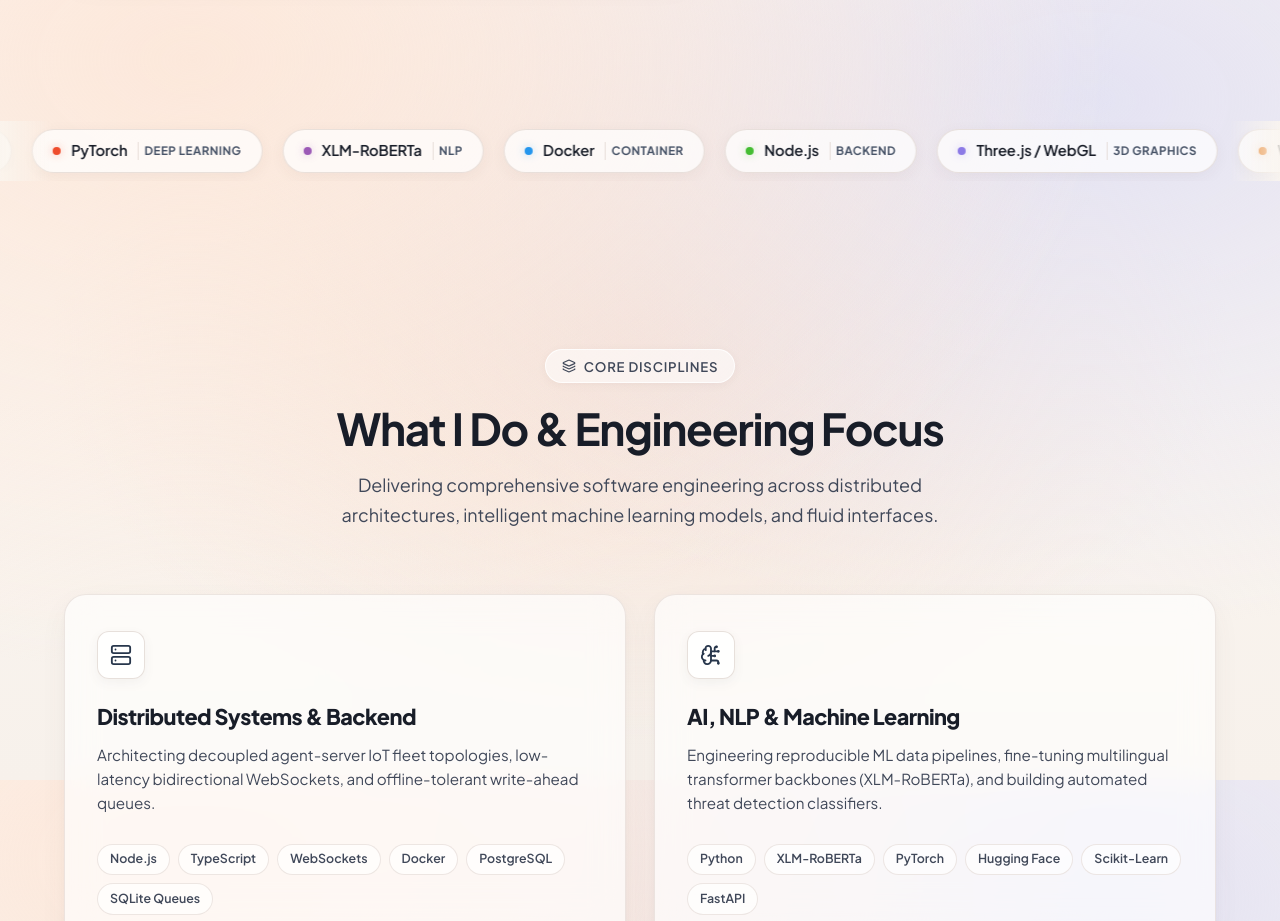
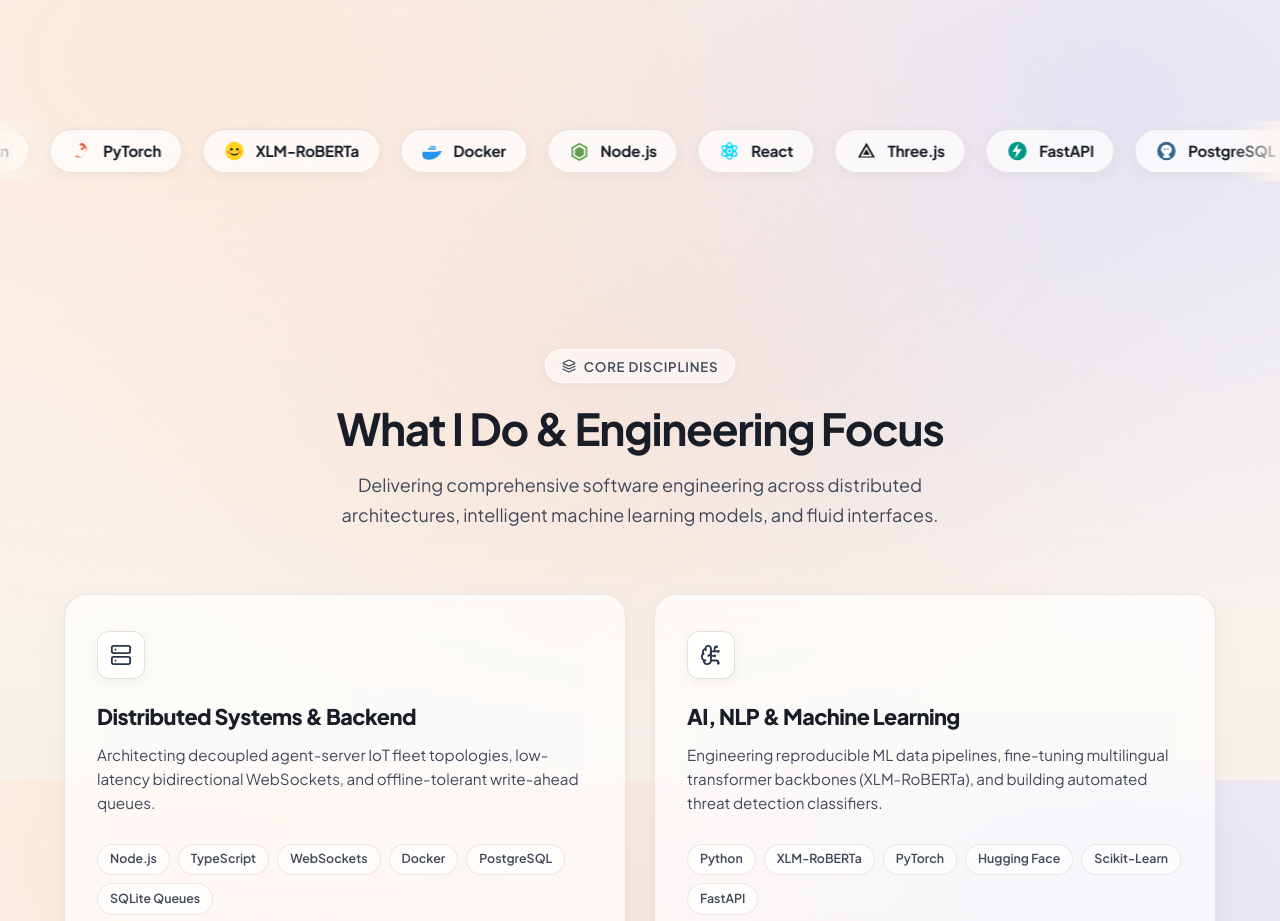
Before and after one commit to 01aptx01/Portfolio-Website, a Next.js app: page / in a window 1280 px wide. Shown: the part 1620-2541 px from the top of the page. Built offline with nearby package versions, Linux system fonts and the light colour scheme.

Commit message:
feat(marquee): use authentic brand vector logos and clean tech names

```diff
--- a/src/components/TechMarquee.module.css
+++ b/src/components/TechMarquee.module.css
@@ -68,33 +68,30 @@
 
 .techPill:hover {
   background: #ffffff;
-  border-color: rgba(238, 155, 124, 0.8);
+  border-color: rgba(238, 155, 124, 0.85);
   transform: translateY(-2px);
   box-shadow: 0 8px 24px rgba(70, 60, 55, 0.1);
 }
 
-.techDot {
-  width: 8px;
-  height: 8px;
-  border-radius: 50%;
+.techLogo {
+  display: inline-flex;
+  align-items: center;
+  justify-content: center;
+  width: 22px;
+  height: 22px;
   flex-shrink: 0;
+  transition: transform 0.25s var(--ease-spring);
+}
+
+.techPill:hover .techLogo {
+  transform: scale(1.18);
 }
 
 .techName {
-  font-size: 0.925rem;
-  font-weight: 600;
+  font-size: 0.95rem;
+  font-weight: 650;
   color: var(--text-primary);
-  letter-spacing: -0.01em;
-}
-
-.techCategory {
-  font-size: 0.725rem;
-  font-weight: 700;
-  text-transform: uppercase;
-  letter-spacing: 0.04em;
-  color: var(--text-muted);
-  padding-left: 0.35rem;
-  border-left: 1px solid rgba(216, 203, 196, 0.6);
+  letter-spacing: -0.015em;
 }
 
 /* Subtle gradient edge fades */
--- a/src/components/TechMarquee.tsx
+++ b/src/components/TechMarquee.tsx
@@ -1,27 +1,227 @@
+import React from "react";
 import styles from "./TechMarquee.module.css";
 
 interface TechItem {
   name: string;
-  category: string;
-  color: string;
+  logo: React.ReactNode;
 }
 
 const techItems: TechItem[] = [
-  { name: "TypeScript", category: "Core", color: "#3178c6" },
-  { name: "Next.js 14", category: "Full-Stack", color: "#181d28" },
-  { name: "Python", category: "Data & AI", color: "#3776ab" },
-  { name: "PyTorch", category: "Deep Learning", color: "#ee4c2c" },
-  { name: "XLM-RoBERTa", category: "NLP", color: "#9b59b6" },
-  { name: "Docker", category: "Container", color: "#2496ed" },
-  { name: "Node.js", category: "Backend", color: "#44bd32" },
-  { name: "Three.js / WebGL", category: "3D Graphics", color: "#8c7ae6" },
-  { name: "WebSockets", category: "Real-Time", color: "#e67e22" },
-  { name: "PostgreSQL", category: "Relational DB", color: "#336791" },
-  { name: "FastAPI", category: "REST Services", color: "#009688" },
-  { name: "Scikit-Learn", category: "ML Security", color: "#e84118" },
-  { name: "Redis", category: "Cache / Queue", color: "#c0392b" },
-  { name: "React", category: "Frontend", color: "#00a8ff" },
-  { name: "Linux & Git", category: "Infrastructure", color: "#f39c12" },
+  {
+    name: "TypeScript",
+    logo: (
+      <svg viewBox="0 0 24 24" width="20" height="20" aria-hidden="true">
+        <rect width="24" height="24" rx="4" fill="#3178C6" />
+        <path
+          fill="#FFFFFF"
+          d="M13.2 16.6c.8.5 1.7.8 2.6.8 1.1 0 1.7-.5 1.7-1.2 0-.7-.6-1.1-2-1.7-2-.8-3.3-1.8-3.3-3.6 0-2 1.6-3.6 4.1-3.6 1.3 0 2.3.4 3.1.9l-.9 1.9c-.6-.4-1.4-.7-2.3-.7-1 0-1.6.5-1.6 1.1 0 .7.6 1 2.1 1.6 2.1.8 3.3 1.9 3.3 3.7 0 2.2-1.8 3.8-4.4 3.8-1.5 0-2.8-.5-3.8-1.2l1.3-1.7zM4.5 9.1h7.5v2H9.5v10H7v-10H4.5v-2z"
+        />
+      </svg>
+    ),
+  },
+  {
+    name: "Next.js",
+    logo: (
+      <svg viewBox="0 0 24 24" width="20" height="20" aria-hidden="true">
+        <circle cx="12" cy="12" r="11.5" fill="#000000" />
+        <path
+          fill="#FFFFFF"
+          d="M15.2 16.7l-5.8-7.6H7.8v8.6h1.8v-6.2l5.2 6.8c.1-.5.3-1.1.4-1.6z"
+        />
+        <path fill="#FFFFFF" d="M15.8 7.7h1.8v9h-1.8z" />
+      </svg>
+    ),
+  },
+  {
+    name: "Python",
+    logo: (
+      <svg viewBox="0 0 24 24" width="20" height="20" aria-hidden="true">
+        <path
+          fill="#3776AB"
+          d="M11.9 2c-5.2 0-4.9 2.3-4.9 2.3l.1 2.4h5v.7H4.8S2 7.1 2 12.3s2.5 5.1 2.5 5.1h1.5v-2.1s-.1-2.5 2.4-2.5h4.2s2.3.1 2.3-2.3V4.3S15.3 2 11.9 2zm-1.4 1.5a.8.8 0 1 1 0 1.6.8.8 0 0 1 0-1.6z"
+        />
+        <path
+          fill="#FFD43B"
+          d="M12.1 22c5.2 0 4.9-2.3 4.9-2.3l-.1-2.4h-5v-.7h7.3s2.8.3 2.8-4.9-2.5-5.1-2.5-5.1h-1.5v2.1s.1 2.5-2.4 2.5h-4.2s-2.3-.1-2.3 2.3v8.2s-.4 2.3 3 2.3zm1.4-1.5a.8.8 0 1 1 0-1.6.8.8 0 0 1 0 1.6z"
+        />
+      </svg>
+    ),
+  },
+  {
+    name: "PyTorch",
+    logo: (
+      <svg viewBox="0 0 24 24" width="20" height="20" aria-hidden="true">
+        <path
+          fill="#EE4C2C"
+          d="M13.6 2.3a8.9 8.9 0 0 0-4.2 1.4l1.4 1.4a7 7 0 1 1-4.8 12.1l-1.4 1.4a9 9 0 1 0 9-16.3zM15 6l-3.3 3.3a1 1 0 0 0 0 1.4 1 1 0 0 0 1.4 0L16.4 7.4 15 6z"
+        />
+      </svg>
+    ),
+  },
+  {
+    name: "XLM-RoBERTa",
+    logo: (
+      <svg viewBox="0 0 24 24" width="20" height="20" aria-hidden="true">
+        <circle cx="12" cy="12" r="11" fill="#FFD21E" />
+        <circle cx="8.5" cy="10" r="1.5" fill="#202020" />
+        <circle cx="15.5" cy="10" r="1.5" fill="#202020" />
+        <path
+          fill="none"
+          stroke="#202020"
+          strokeWidth="1.5"
+          strokeLinecap="round"
+          d="M8.2 15.2c1 .9 2.4 1.4 3.8 1.4s2.8-.5 3.8-1.4"
+        />
+        <path
+          fill="#FF6B6B"
+          d="M5.5 12c-.8 0-1.5.7-1.5 1.5s.7 1.5 1.5 1.5 1.5-.7 1.5-1.5-.7-1.5-1.5-1.5zm13 0c-.8 0-1.5.7-1.5 1.5s.7 1.5 1.5 1.5 1.5-.7 1.5-1.5-.7-1.5-1.5-1.5z"
+        />
+      </svg>
+    ),
+  },
+  {
+    name: "Docker",
+    logo: (
+      <svg viewBox="0 0 24 24" width="20" height="20" aria-hidden="true">
+        <path
+          fill="#2496ED"
+          d="M13.98 10.37h1.96V8.41H13.98v1.96zm-2.45 0h1.96V8.41h-1.96v1.96zm-2.45 0h1.96V8.41H9.08v1.96zm-2.45 0h1.96V8.41H6.63v1.96zm7.35-2.45h1.96V5.96h-1.96v1.96zm-2.45 0h1.96V5.96h-1.96v1.96zm-2.45 0h1.96V5.96H9.08v1.96zm7.35 4.9h-18A5.95 5.95 0 0 0 0 18.25c.98 2.76 4.1 4.25 7.84 4.25 7.84 0 12.98-4.9 14.21-8.58.5-.1.98-.37 1.47-.74-.49-.73-1.47-1.22-2.45-1.22-.37 0-.73.12-1.1.24z"
+        />
+      </svg>
+    ),
+  },
+  {
+    name: "Node.js",
+    logo: (
+      <svg viewBox="0 0 24 24" width="20" height="20" aria-hidden="true">
+        <path
+          fill="#5FA04E"
+          d="M12 2l9.5 5.5v11L12 24l-9.5-5.5v-11L12 2zm0 2.4L4.5 8.7v8.6l7.5 4.3 7.5-4.3V8.7L12 4.4z"
+        />
+        <path fill="#5FA04E" d="M12 7l5.5 3.2v6.4L12 19.8l-5.5-3.2v-6.4L12 7z" />
+      </svg>
+    ),
+  },
+  {
+    name: "React",
+    logo: (
+      <svg viewBox="0 0 24 24" width="20" height="20" aria-hidden="true">
+        <ellipse
+          cx="12"
+          cy="12"
+          rx="10"
+          ry="4"
+          fill="none"
+          stroke="#00D8FF"
+          strokeWidth="1.6"
+          transform="rotate(30 12 12)"
+        />
+        <ellipse
+          cx="12"
+          cy="12"
+          rx="10"
+          ry="4"
+          fill="none"
+          stroke="#00D8FF"
+          strokeWidth="1.6"
+          transform="rotate(90 12 12)"
+        />
+        <ellipse
+          cx="12"
+          cy="12"
+          rx="10"
+          ry="4"
+          fill="none"
+          stroke="#00D8FF"
+          strokeWidth="1.6"
+          transform="rotate(150 12 12)"
+        />
+        <circle cx="12" cy="12" r="1.8" fill="#00D8FF" />
+      </svg>
+    ),
+  },
+  {
+    name: "Three.js",
+    logo: (
+      <svg viewBox="0 0 24 24" width="20" height="20" aria-hidden="true">
+        <path
+          fill="#111111"
+          d="M12 2L1.8 19.8h20.4L12 2zm0 4.3l7 12.2H5L12 6.3z"
+        />
+        <path fill="#111111" d="M12 9.8l3.8 6.7H8.2L12 9.8z" />
+      </svg>
+    ),
+  },
+  {
+    name: "FastAPI",
+    logo: (
+      <svg viewBox="0 0 24 24" width="20" height="20" aria-hidden="true">
+        <circle cx="12" cy="12" r="11" fill="#009688" />
+        <path fill="#FFFFFF" d="M13 3L6 13h5l-2 8 8-11h-5l1-7z" />
+      </svg>
+    ),
+  },
+  {
+    name: "PostgreSQL",
+    logo: (
+      <svg viewBox="0 0 24 24" width="20" height="20" aria-hidden="true">
+        <circle cx="12" cy="12" r="11" fill="#336791" />
+        <path
+          fill="#FFFFFF"
+          d="M12 4.5c-3.6 0-6.5 2.6-6.5 5.8 0 2.2 1.4 4.1 3.5 5.1v2.1c-.8.3-1.4.8-1.4 1.4 0 .9 1.5 1.6 3.4 1.6h2c1.9 0 3.4-.7 3.4-1.6 0-.6-.6-1.1-1.4-1.4v-2.1c2.1-1 3.5-2.9 3.5-5.1 0-3.2-2.9-5.8-6.5-5.8zm-1.8 4.2c.6 0 1 .4 1 1s-.4 1-1 1-1-.4-1-1 .4-1 1-1zm3.6 0c.6 0 1 .4 1 1s-.4 1-1 1-1-.4-1-1 .4-1 1-1z"
+        />
+      </svg>
+    ),
+  },
+  {
+    name: "Redis",
+    logo: (
+      <svg viewBox="0 0 24 24" width="20" height="20" aria-hidden="true">
+        <path
+          fill="#DC382D"
+          d="M12 2.5l9 5.2v8.6l-9 5.2-9-5.2V7.7l9-5.2zm0 2.3L5 9.4l7 4 7-4-7-4.6zm-7 6.4v5.3l7 4v-5.3l-7-4zm14 0l-7 4v5.3l7-4v-5.3z"
+        />
+      </svg>
+    ),
+  },
+  {
+    name: "WebSockets",
+    logo: (
+      <svg
+        viewBox="0 0 24 24"
+        width="20"
+        height="20"
+        fill="none"
+        stroke="#E67E22"
+        strokeWidth="2.2"
+        strokeLinecap="round"
+        strokeLinejoin="round"
+        aria-hidden="true"
+      >
+        <path d="M7 9h10M7 15h10M16 5l4 4-4 4M8 19l-4-4 4-4" />
+      </svg>
+    ),
+  },
+  {
+    name: "Scikit-Learn",
+    logo: (
+      <svg viewBox="0 0 24 24" width="20" height="20" aria-hidden="true">
+        <circle cx="9" cy="14" r="6" fill="#F89939" opacity="0.95" />
+        <circle cx="15" cy="10" r="6" fill="#3499CD" opacity="0.9" />
+      </svg>
+    ),
+  },
+  {
+    name: "Git & Linux",
+    logo: (
+      <svg viewBox="0 0 24 24" width="20" height="20" aria-hidden="true">
+        <path
+          fill="#F05032"
+          d="M21.7 10.6L13.4 2.3a1.9 1.9 0 0 0-2.7 0L8.4 4.6l3.4 3.4a2.3 2.3 0 0 1 2.9 2.9l3.3 3.3a2.3 2.3 0 1 1-1.3 1.3L13.4 12v4.8a2.3 2.3 0 1 1-1.9 0V11a2.3 2.3 0 0 1-1.2-2.9L7 4.7 2.3 9.4a1.9 1.9 0 0 0 0 2.7l8.3 8.3a1.9 1.9 0 0 0 2.7 0l8.4-8.4a1.9 1.9 0 0 0 0-2.7z"
+        />
+      </svg>
+    ),
+  },
 ];
 
 export default function TechMarquee() {
@@ -39,16 +239,8 @@ export default function TechMarquee() {
           <div className={styles.tickerTrackGroup}>
             {displayItems.map((tech, idx) => (
               <div key={`${tech.name}-${idx}`} className={styles.techPill}>
-                <span
-                  className={styles.techDot}
-                  style={{
-                    backgroundColor: tech.color,
-                    boxShadow: `0 0 8px ${tech.color}55`,
-                  }}
-                  aria-hidden="true"
-                />
+                <span className={styles.techLogo}>{tech.logo}</span>
                 <span className={styles.techName}>{tech.name}</span>
-                <span className={styles.techCategory}>{tech.category}</span>
               </div>
             ))}
           </div>
```
